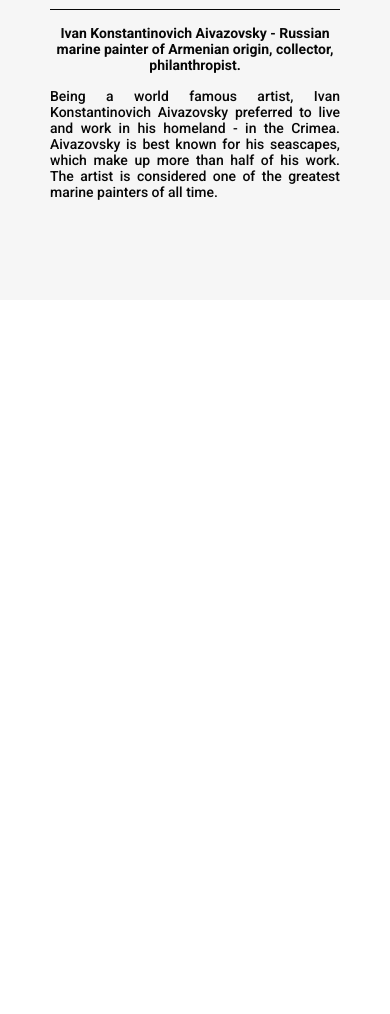
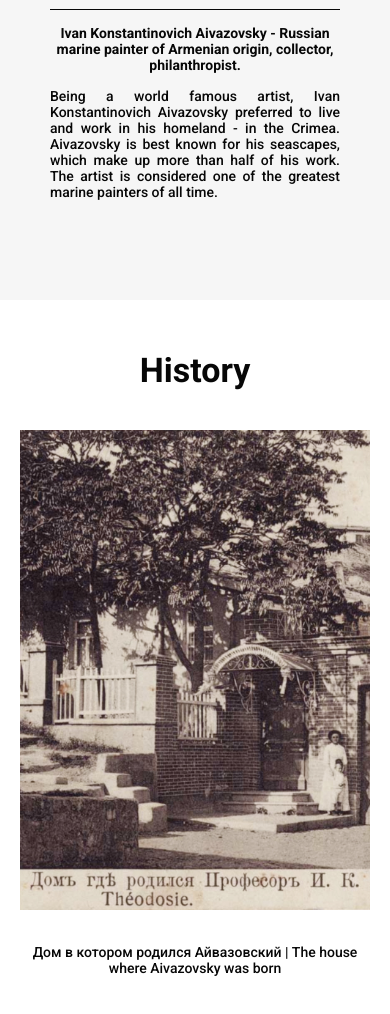
Before and after one commit to ViktorovVik/Aivazovski__page, a plain HTML site: page index.html in a window 390 px wide. Shown: the part 1187-2201 px from the top of the page. Before the commit the page ends 1487 px from the top, so only its background shows below. Drawn offline with Linux system fonts and the light colour scheme.

Commit message:
History section

```diff
--- /dev/null
+++ b/css/history.css
@@ -0,0 +1,38 @@
+.history {
+   padding: 65px 0 70px;
+   text-align: center;
+   color: var(--color-main-black);
+}
+
+.history__title {
+   font-weight: 700;
+   font-size: 34px;
+   margin: 0 0 60px 0;
+}
+.history__img {
+   max-width: 950px;
+   width: 100%;
+   height: 655px;
+   object-fit: cover;
+}
+.history__desc {
+   font-weight: 500;
+   font-size: 18px;
+   margin: 30px 0 0;
+}
+
+@media (max-width: 480px) {
+   .history {
+      padding: 50px 0 70px;
+   }
+   .history__title {
+      margin: 0 0 40px 0;
+   }
+   .history__img {
+      height: 480px;
+   }
+
+   .history__desc {
+      font-size: 14px;
+   }
+}
--- a/css/main.css
+++ b/css/main.css
@@ -3,3 +3,4 @@
 @import url('header.css');
 @import url('home.css');
 @import url('about.css');
+@import url('history.css');
--- a/index.html
+++ b/index.html
@@ -46,6 +46,13 @@
                The artist is considered one of the greatest marine painters of all time.</p>
       </div>
    </section>
+   <section class="history" aria-label="history section">
+      <div class="container">
+         <h2 class="history__title">History</h2>
+         <img src="./img/history/history-bg.webp" alt="The house where Aivazovski was born" class="history__img">
+         <p class="history__desc" aria-label="history description">Дом в котором родился Айвазовский | The house where Aivazovsky was born </p>
+      </div>
+   </section>
    </main>
    <footer class="footer"></footer>
 </body>
```
Also changed, not shown: img/history/history-bg.webp (added).
